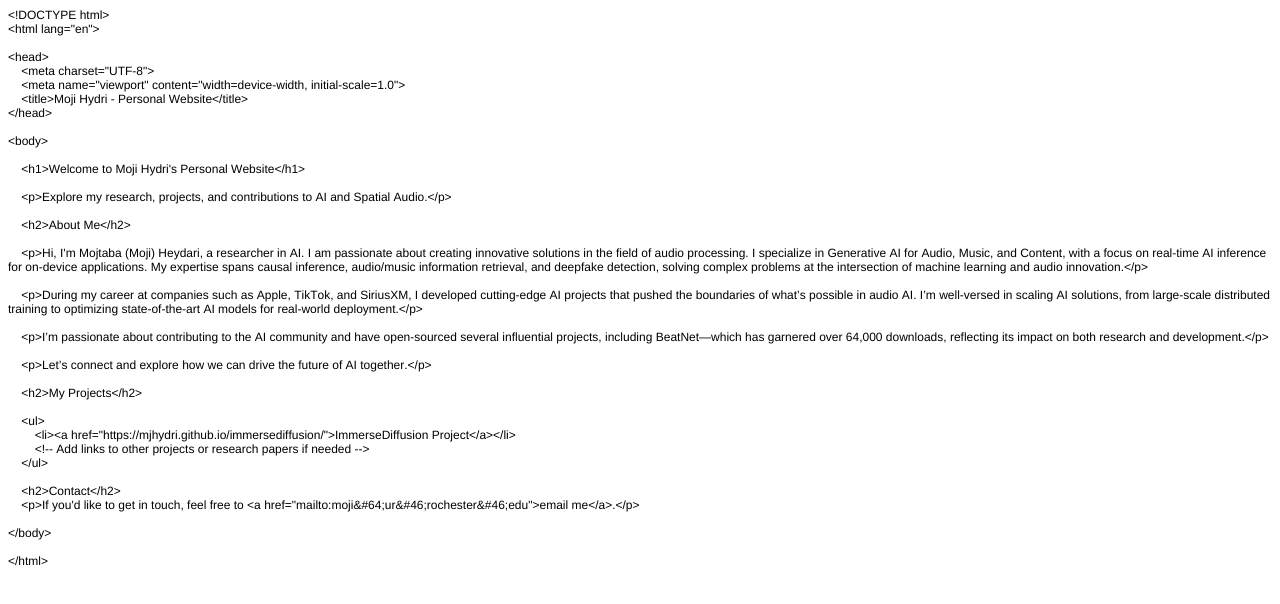
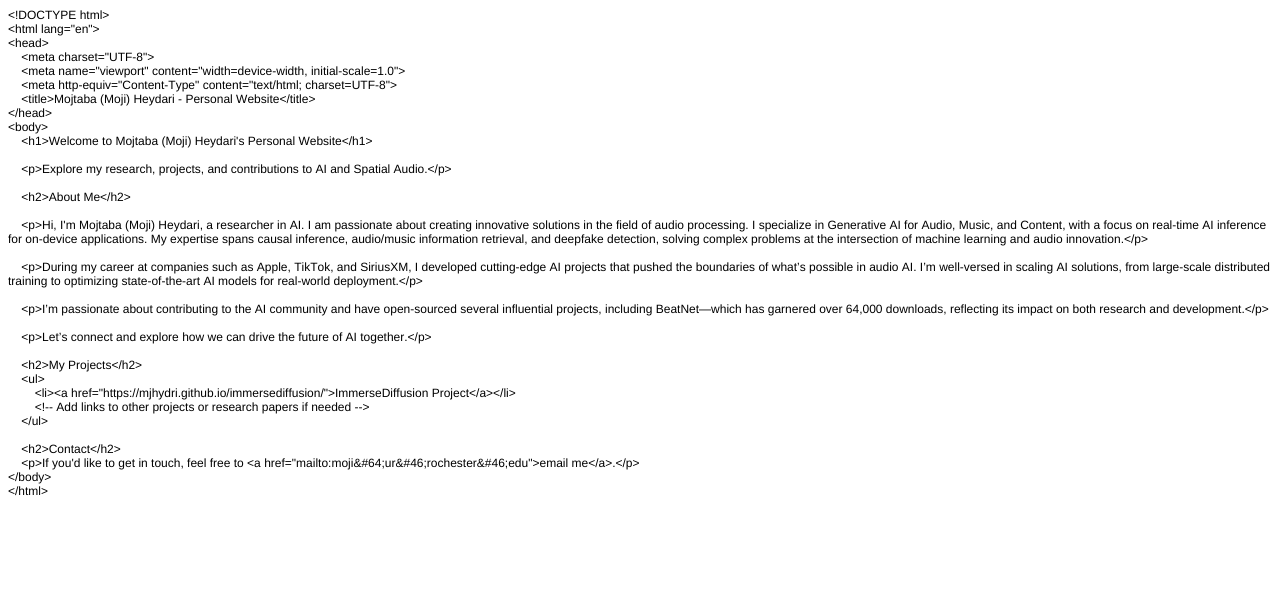
Before and after one commit to mjhydri/mjhydri.github.io, a plain HTML site: page docs/index.html in a window 1280 px wide. Drawn offline with Linux system fonts and the light colour scheme.

Commit message:
The first Push

```diff
--- a/docs/index.html
+++ b/docs/index.html
@@ -15,16 +15,14 @@
 <body>
 <p class="p1"><span class="s1">&lt;!DOCTYPE html&gt;</span></p>
 <p class="p1"><span class="s1">&lt;html lang="en"&gt;</span></p>
-<p class="p2"><span class="s1"></span><br></p>
 <p class="p1"><span class="s1">&lt;head&gt;</span></p>
 <p class="p1"><span class="s1"><span class="Apple-converted-space">    </span>&lt;meta charset="UTF-8"&gt;</span></p>
 <p class="p1"><span class="s1"><span class="Apple-converted-space">    </span>&lt;meta name="viewport" content="width=device-width, initial-scale=1.0"&gt;</span></p>
-<p class="p1"><span class="s1"><span class="Apple-converted-space">    </span>&lt;title&gt;Moji Hydri - Personal Website&lt;/title&gt;</span></p>
+<p class="p1"><span class="s1"><span class="Apple-converted-space">    </span>&lt;meta http-equiv="Content-Type" content="text/html; charset=UTF-8"&gt;</span></p>
+<p class="p1"><span class="s1"><span class="Apple-converted-space">    </span>&lt;title&gt;Mojtaba (Moji) Heydari - Personal Website&lt;/title&gt;</span></p>
 <p class="p1"><span class="s1">&lt;/head&gt;</span></p>
-<p class="p2"><span class="s1"></span><br></p>
 <p class="p1"><span class="s1">&lt;body&gt;</span></p>
-<p class="p2"><span class="s1"></span><br></p>
-<p class="p1"><span class="s1"><span class="Apple-converted-space">    </span>&lt;h1&gt;Welcome to Moji Hydri's Personal Website&lt;/h1&gt;</span></p>
+<p class="p1"><span class="s1"><span class="Apple-converted-space">    </span>&lt;h1&gt;Welcome to Mojtaba (Moji) Heydari's Personal Website&lt;/h1&gt;</span></p>
 <p class="p2"><span class="s1"></span><br></p>
 <p class="p1"><span class="s1"><span class="Apple-converted-space">    </span>&lt;p&gt;Explore my research, projects, and contributions to AI and Spatial Audio.&lt;/p&gt;</span></p>
 <p class="p2"><span class="s1"></span><br></p>
@@ -39,7 +37,6 @@
 <p class="p1"><span class="s1"><span class="Apple-converted-space">    </span>&lt;p&gt;Let’s connect and explore how we can drive the future of AI together.&lt;/p&gt;</span></p>
 <p class="p2"><span class="s1"></span><br></p>
 <p class="p1"><span class="s1"><span class="Apple-converted-space">    </span>&lt;h2&gt;My Projects&lt;/h2&gt;</span></p>
-<p class="p2"><span class="s1"></span><br></p>
 <p class="p1"><span class="s1"><span class="Apple-converted-space">    </span>&lt;ul&gt;</span></p>
 <p class="p1"><span class="s1"><span class="Apple-converted-space">        </span>&lt;li&gt;&lt;a href="https://mjhydri.github.io/immersediffusion/"&gt;ImmerseDiffusion Project&lt;/a&gt;&lt;/li&gt;</span></p>
 <p class="p1"><span class="s1"><span class="Apple-converted-space">        </span>&lt;!-- Add links to other projects or research papers if needed --&gt;</span></p>
@@ -47,9 +44,7 @@
 <p class="p2"><span class="s1"></span><br></p>
 <p class="p1"><span class="s1"><span class="Apple-converted-space">    </span>&lt;h2&gt;Contact&lt;/h2&gt;</span></p>
 <p class="p1"><span class="s1"><span class="Apple-converted-space">    </span>&lt;p&gt;If you'd like to get in touch, feel free to &lt;a href="mailto:moji&amp;#64;ur&amp;#46;rochester&amp;#46;edu"&gt;email me&lt;/a&gt;.&lt;/p&gt;</span></p>
-<p class="p2"><span class="s1"></span><br></p>
 <p class="p1"><span class="s1">&lt;/body&gt;</span></p>
-<p class="p2"><span class="s1"></span><br></p>
 <p class="p1"><span class="s1">&lt;/html&gt;</span></p>
 </body>
 </html>
```
